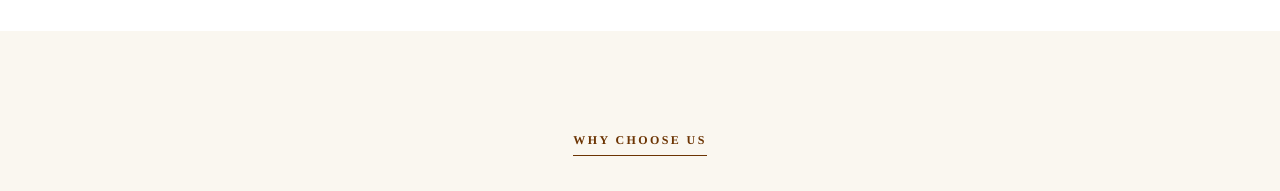
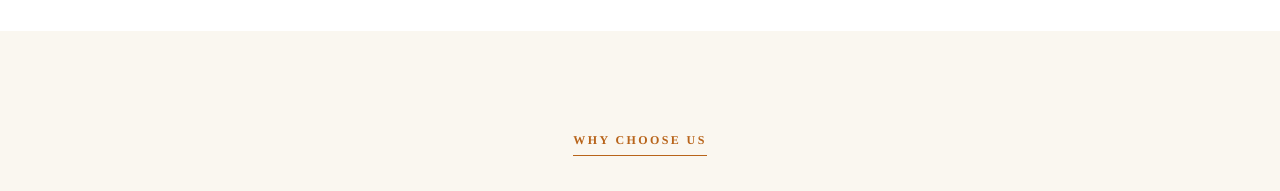
Before and after one commit to Lordevs/Smart-Range-Leather, a Next.js app: page / in a window 1280 px wide. Shown: the part 3780-3971 px from the top of the page. Built offline with nearby package versions, Linux system fonts and the light colour scheme.

Commit message:
feat: add WhyChooseUs component for displaying key features with animated cards.

```diff
--- a/src/components/common/why-choose-us.tsx
+++ b/src/components/common/why-choose-us.tsx
@@ -34,8 +34,8 @@ export function WhyChooseUs({
           transition={{ duration: 0.8, ease: [0.22, 1, 0.36, 1] }}
           className="text-center mb-20">
           {badge && (
-            <div className="inline-block border-b border-[#6C3403] pb-1 mb-6">
-              <span className="text-xs font-bold uppercase tracking-[0.2em] text-[#6C3403]">
+            <div className="inline-block border-b border-[#B8641A] pb-1 mb-6">
+              <span className="text-xs font-bold uppercase tracking-[0.2em] text-[#B8641A]">
                 {badge}
               </span>
             </div>
```
